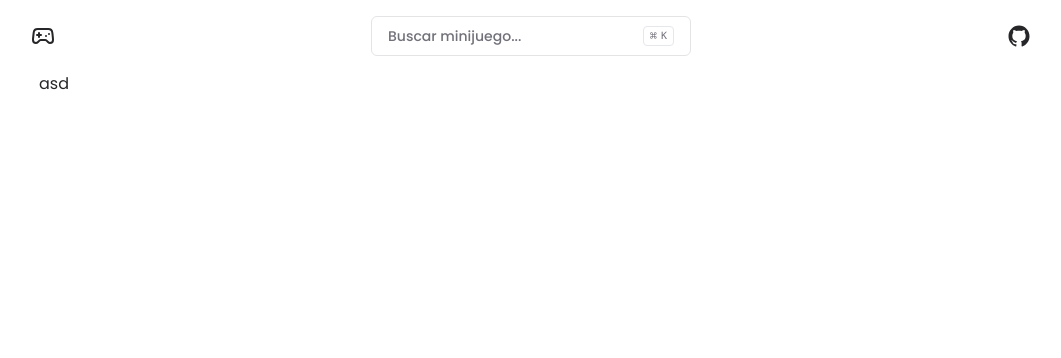
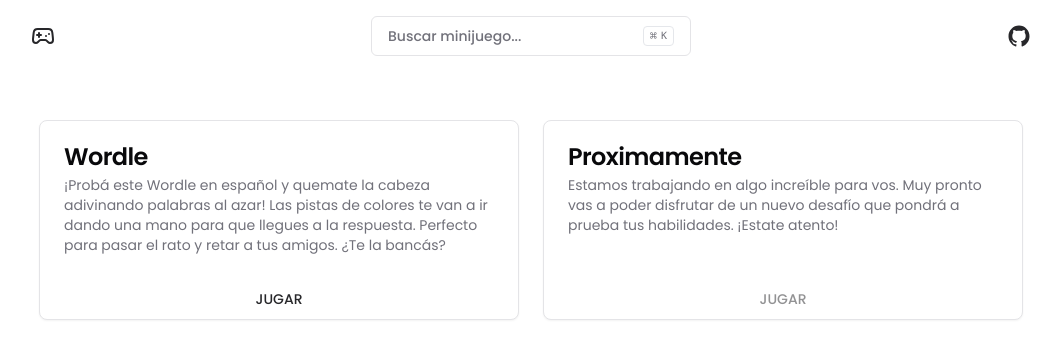
Before and after one commit to NBN7/minigames, a Next.js app: page / in a window 1280 px wide. Shown: the top 358 px of the page, without its empty margins (109-1170 px from the left). Built offline with nearby package versions, Linux system fonts and the light colour scheme.

Commit message:
update ui

```diff
--- a/src/app/loading.tsx
+++ b/src/app/loading.tsx
@@ -4,8 +4,8 @@
 export default function Loading() {
   return (
     <Container
-      container="min-h-[100dvh]"
-      className="flex items-center justify-center"
+      outerClassName="min-h-[100dvh]"
+      innerClassName="flex items-center justify-center"
     >
       <Loader2Icon className="animate-spin" />
     </Container>
--- a/src/app/not-found.tsx
+++ b/src/app/not-found.tsx
@@ -2,10 +2,7 @@
 
 export default function NotFound() {
   return (
-    <Container
-      container="min-h-[100dvh]"
-      className="flex flex-col items-center justify-center gap-4"
-    >
+    <Container innerClassName="min-h-[calc(100dvh-72px)] flex flex-col items-center justify-center gap-4">
       <h1 className="font-semibold text-8xl">¡OOPS!</h1>
       <p className="text-zinc-500 text-lg">Página no encontrada.</p>
     </Container>
--- a/src/app/page.tsx
+++ b/src/app/page.tsx
@@ -1,9 +1,19 @@
-import { Container } from "@/components/general";
+import { Container, MinigameCard } from "@/components/general";
+import { MINIGAMES } from "@/constants/general";
 
 export default function Page() {
   return (
-    <Container>
-      <div>asd</div>
+    <Container innerClassName="mt-12">
+      <div className="grid sm:grid-cols-2 gap-6">
+        {MINIGAMES.map((minigame) => (
+          <MinigameCard
+            key={minigame.NAME}
+            minigame={minigame.NAME}
+            description={minigame.DESCRIPTION}
+            comingSoon={minigame.COMING_SOON}
+          />
+        ))}
+      </div>
     </Container>
   );
 }
--- a/src/components/general/container.tsx
+++ b/src/components/general/container.tsx
@@ -2,14 +2,25 @@
 
 interface ContainerProps {
   children: React.ReactNode;
-  container?: string;
-  className?: string;
+  outerClassName?: string;
+  innerClassName?: string;
 }
 
-export const Container = ({ children, container, className }: ContainerProps) => {
+export const Container = ({
+  children,
+  outerClassName,
+  innerClassName,
+}: ContainerProps) => {
   return (
-    <div className={twMerge("w-full flex items-center justify-center", container)}>
-      <div className={twMerge("w-full sm:w-[1000px] min-h-[calc(100dvh-72px)] px-2", className)}>{children}</div>
+    <div
+      className={twMerge(
+        "w-full flex items-center justify-center",
+        outerClassName
+      )}
+    >
+      <div className={twMerge("w-full sm:w-[1000px] px-2", innerClassName)}>
+        {children}
+      </div>
     </div>
   );
 };
--- a/src/components/general/index.ts
+++ b/src/components/general/index.ts
@@ -1 +1,2 @@
 export * from "./container";
+export * from "./minigame-card";
--- /dev/null
+++ b/src/components/general/minigame-card.tsx
@@ -0,0 +1,46 @@
+"use client";
+
+import { useRouter } from "next/navigation";
+import {
+  Card,
+  CardDescription,
+  CardFooter,
+  CardHeader,
+  CardTitle,
+} from "@/components/ui/card";
+import { Button } from "@/components/ui/button";
+
+interface CardProps {
+  minigame: string;
+  description: string;
+  comingSoon?: boolean;
+}
+
+export const MinigameCard = ({
+  minigame,
+  description,
+  comingSoon,
+}: CardProps) => {
+  const router = useRouter();
+
+  const handleClick = () => router.push(`/${minigame}`);
+
+  return (
+    <Card className="flex flex-col h-full">
+      <CardHeader className="flex-grow">
+        <CardTitle className="capitalize">{minigame}</CardTitle>
+        <CardDescription>{description}</CardDescription>
+      </CardHeader>
+      <CardFooter className="p-0">
+        <Button
+          variant="link"
+          className="w-full uppercase"
+          onClick={handleClick}
+          disabled={comingSoon}
+        >
+          Jugar
+        </Button>
+      </CardFooter>
+    </Card>
+  );
+};
--- /dev/null
+++ b/src/components/ui/card.tsx
@@ -0,0 +1,79 @@
+import * as React from "react"
+
+import { cn } from "@/lib/utils"
+
+const Card = React.forwardRef<
+  HTMLDivElement,
+  React.HTMLAttributes<HTMLDivElement>
+>(({ className, ...props }, ref) => (
+  <div
+    ref={ref}
+    className={cn(
+      "rounded-lg border border-zinc-200 bg-white text-zinc-950 shadow-sm dark:border-zinc-800 dark:bg-zinc-950 dark:text-zinc-50",
+      className
+    )}
+    {...props}
+  />
+))
+Card.displayName = "Card"
+
+const CardHeader = React.forwardRef<
+  HTMLDivElement,
+  React.HTMLAttributes<HTMLDivElement>
+>(({ className, ...props }, ref) => (
+  <div
+    ref={ref}
+    className={cn("flex flex-col space-y-1.5 p-6", className)}
+    {...props}
+  />
+))
+CardHeader.displayName = "CardHeader"
+
+const CardTitle = React.forwardRef<
+  HTMLDivElement,
+  React.HTMLAttributes<HTMLDivElement>
+>(({ className, ...props }, ref) => (
+  <div
+    ref={ref}
+    className={cn(
+      "text-2xl font-semibold leading-none tracking-tight",
+      className
+    )}
+    {...props}
+  />
+))
+CardTitle.displayName = "CardTitle"
+
+const CardDescription = React.forwardRef<
+  HTMLDivElement,
+  React.HTMLAttributes<HTMLDivElement>
+>(({ className, ...props }, ref) => (
+  <div
+    ref={ref}
+    className={cn("text-sm text-zinc-500 dark:text-zinc-400", className)}
+    {...props}
+  />
+))
+CardDescription.displayName = "CardDescription"
+
+const CardContent = React.forwardRef<
+  HTMLDivElement,
+  React.HTMLAttributes<HTMLDivElement>
+>(({ className, ...props }, ref) => (
+  <div ref={ref} className={cn("p-6 pt-0", className)} {...props} />
+))
+CardContent.displayName = "CardContent"
+
+const CardFooter = React.forwardRef<
+  HTMLDivElement,
+  React.HTMLAttributes<HTMLDivElement>
+>(({ className, ...props }, ref) => (
+  <div
+    ref={ref}
+    className={cn("flex items-center p-6 pt-0", className)}
+    {...props}
+  />
+))
+CardFooter.displayName = "CardFooter"
+
+export { Card, CardHeader, CardFooter, CardTitle, CardDescription, CardContent }
--- a/src/components/wordle/card.tsx
+++ /dev/null
@@ -1,13 +0,0 @@
-import Link from "next/link";
-
-interface CardProps {
-  game: string;
-}
-
-export const Card = ({ game }: CardProps) => {
-  return (
-    <Link href={`/${game}`}>
-      <div className="border">{game}</div>
-    </Link>
-  );
-};
--- a/src/components/wordle/game.tsx
+++ b/src/components/wordle/game.tsx
@@ -34,7 +34,7 @@
   return (
     <Dialog open={isOpen} onOpenChange={setIsOpen}>
       <PlayAgain word={word} win={gameStatus === "win"} />
-      <Container className="flex flex-col justify-evenly">
+      <Container className="min-h-[calc(100dvh-72px)] flex flex-col justify-evenly">
         <Guesser />
         <Keyboard />
       </Container>
--- a/src/components/wordle/index.ts
+++ b/src/components/wordle/index.ts
@@ -1,2 +1 @@
 export * from "./game";
-export * from "./card";
--- a/src/constants/general/index.ts
+++ b/src/constants/general/index.ts
@@ -0,0 +1 @@
+export * from "./minigames";
--- /dev/null
+++ b/src/constants/general/minigames.ts
@@ -0,0 +1,14 @@
+export const MINIGAMES = [
+  {
+    NAME: "wordle",
+    DESCRIPTION:
+      "¡Probá este Wordle en español y quemate la cabeza adivinando palabras al azar! Las pistas de colores te van a ir dando una mano para que llegues a la respuesta. Perfecto para pasar el rato y retar a tus amigos. ¿Te la bancás?",
+    COMING_SOON: false,
+  },
+  {
+    NAME: "proximamente",
+    DESCRIPTION:
+      "Estamos trabajando en algo increíble para vos. Muy pronto vas a poder disfrutar de un nuevo desafío que pondrá a prueba tus habilidades. ¡Estate atento!",
+    COMING_SOON: true,
+  },
+] as const;
```
